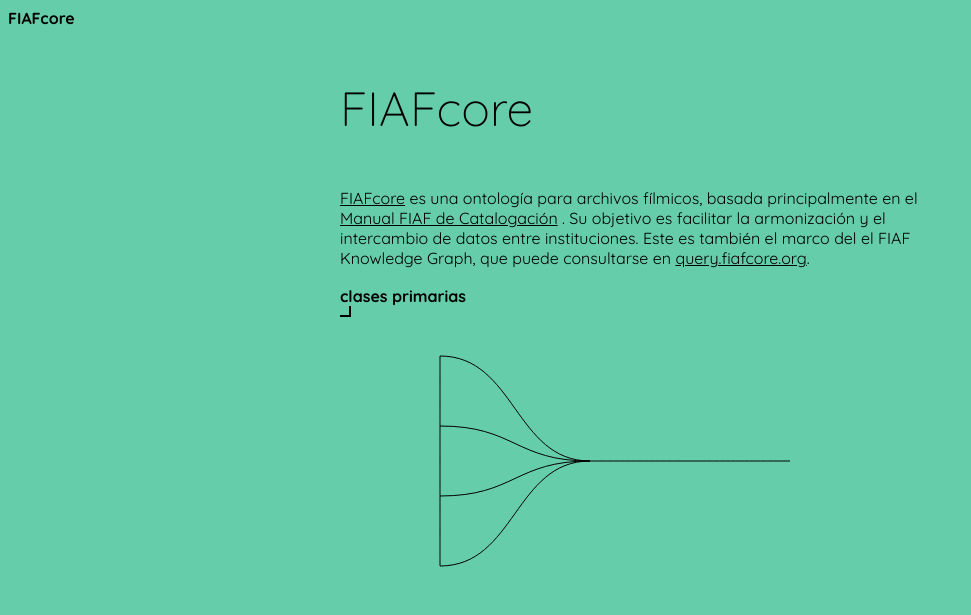
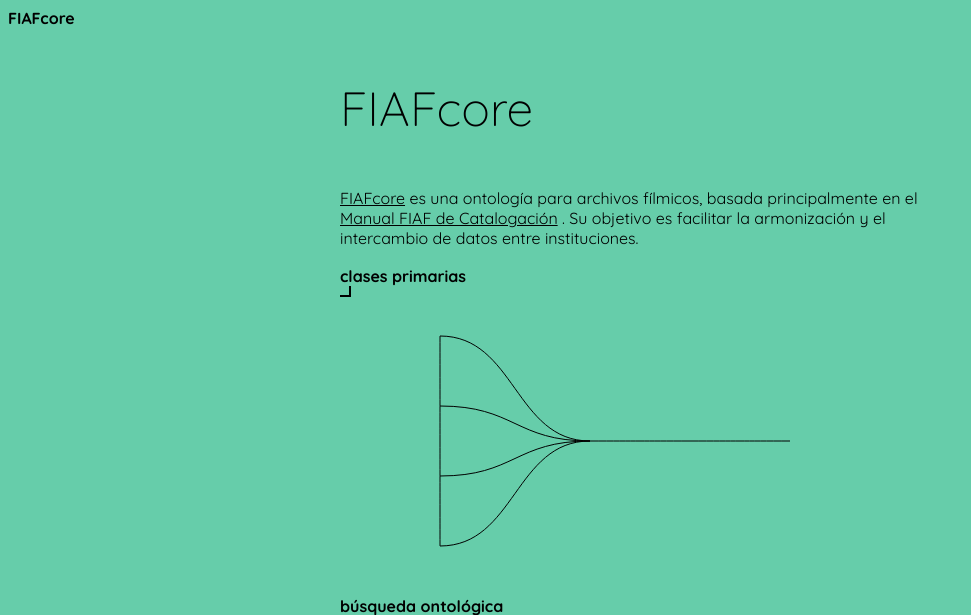
Before and after one commit to FIAF/FIAFcore-docs, a Flask app: template templates/index_es.html in a window 1280 px wide. Shown: the top 615 px of the page, without its empty margins (0-971 px from the left). Run offline with Flask 3, Linux system fonts and the light colour scheme; the template is opened without the code that fills it, so the values that code supplies are empty.

Commit message:
Update index_es.html

```diff
--- a/templates/index_es.html
+++ b/templates/index_es.html
@@ -19,13 +19,7 @@
                 href="https://www.fiafnet.org/pages/E-Resources/Cataloguing-Manual.html">Manual FIAF de Catalogación</a>
                 . Su objetivo es facilitar la armonización y el intercambio de datos entre instituciones.
 
-                Este es también el marco del
-                el FIAF Knowledge Graph, que puede consultarse en
-
-
-            <a
-                href="https://query.fiafcore.org/sparql?name=&infer=true&sameAs=true&query=PREFIX%20rdf%3A%20%3Chttp%3A%2F%2Fwww.w3.org%2F1999%2F02%2F22-rdf-syntax-ns%23%3E%0APREFIX%20rdfs%3A%20%3Chttp%3A%2F%2Fwww.w3.org%2F2000%2F01%2Frdf-schema%23%3E%0Aselect%20%3Fworkvariant%20%3Fworkvariantlabel%20where%20%7B%20%0A%09%3Fworkvariant%20rdf%3Atype%20%3Chttps%3A%2F%2Fontology.fiafcore.org%2FWorkVariant%3E%20.%0A%20%20%20%20%3Fworkvariant%20rdfs%3Alabel%20%3Fworkvariantlabel%20.%0A%7D%20limit%20100%20%0A">query.fiafcore.org</a>.
-
+<!--                 Este es también el marco del el FIAF Knowledge Graph, que puede consultarse en <a href="https://query.fiafcore.org">query.fiafcore.org</a>. -->
 
         </tspan><br><br>
         <tspan class="text key">clases primarias</tspan>
```
